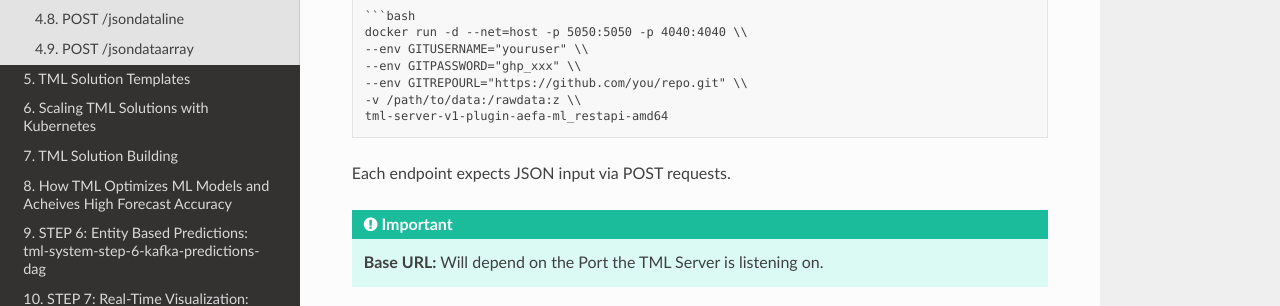
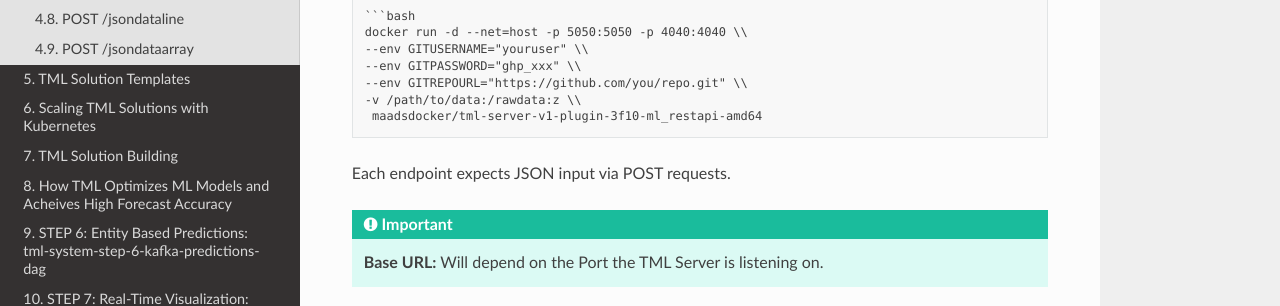
Before and after one commit to smaurice101/readthedocs, a Sphinx documentation site: the page built from docs/source/tmlapi.rst, in a window 1280 px wide and 900 px high, scrolled down 1593 px. Shown: the part 251-557 px from the top of the window. Built offline with Sphinx 7.4.7 and the Read the Docs theme 3.1.0, drawn with Linux system fonts in a browser that asks for light colours.

Commit message:
Update tmlapi.rst

```diff
--- a/docs/source/tmlapi.rst
+++ b/docs/source/tmlapi.rst
@@ -89,7 +89,7 @@ Launches TML Server v1 Plugin (Aefa ML REST API) with Kafka, Airflow, Viper inte
   --env GITPASSWORD="ghp_xxx" \\
   --env GITREPOURL="https://github.com/you/repo.git" \\
   -v /path/to/data:/rawdata:z \\
-  tml-server-v1-plugin-aefa-ml_restapi-amd64
+   maadsdocker/tml-server-v1-plugin-3f10-ml_restapi-amd64
 
 Each endpoint expects JSON input via POST requests.
 
```
